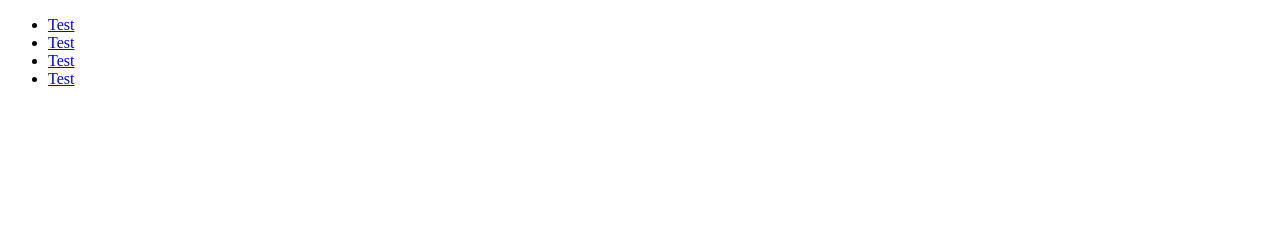
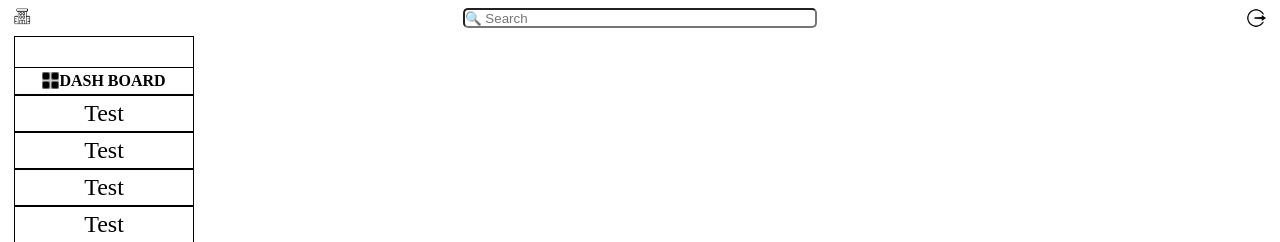
Before and after one commit to ahmedbilal-2711/HostelManagement, a plain HTML site: page html/navBar.html in a window 1280 px wide. Shown: the top 242 px of the page. Drawn offline with Linux system fonts and the light colour scheme.

Commit message:
nav bar started

```diff
--- a/css/navBar.css
+++ b/css/navBar.css
@@ -1,3 +1,104 @@
+*{
+    padding: 0;
+    margin: 0;
+}
+body{
+    display: flex;
+    flex-flow: column wrap;
+    height: max-content;
+    width: 100%;
+    height: 100%;
+}
+
+#topBar{
+    padding: 8px 14px 8px 14px;
+    display: flex;
+    flex-flow: row wrap;
+    justify-content: space-between;
+}
+
+.topIcons{
+    width: 20px;
+    height: 20px;
+}
+
+#searchBox{
+    border-radius: 5px;
+    width: 350px;
+}
+
+#sideBox{
+    padding: 0px 14px 0px 14px;
+    width: 180px;
+    height: 100%;
+}
+
+#headingDashBoard{
+    display: flex;
+    flex-flow: row wrap;
+    width: 100%;
+    align-items: center;
+    justify-content: center;
+    padding: 5px 0px 5px 0px;
+}
+
+#dashImg{
+    height: 17px;
+}
+
 #navBar{
+    width: 180px;
+    height: 100%;
+}
 
+#navBar ul{
+    padding: 0;
+    margin: 0;
+    padding-top: 30px;
+    padding-bottom: 500px;
+    border: 1px solid black;
 }
+
+#navBar li{
+    list-style: none;
+    border-top: 1px solid black;
+    border-bottom: 1px solid black;
+    width: 100%;
+    padding: 4px 0px 4px 0px;
+    display: flex;
+    flex-flow: row wrap;
+    justify-content: center;
+}
+
+li::after{
+    background-color: red;
+}
+
+a{
+    text-decoration: none;
+    color: black;
+    font-size: x-large;
+}
+
+li>a:hover{
+    animation-name: hoverDashboard;
+    animation-duration: 1000ms;
+    animation-fill-mode: forwards;
+}
+
+/* Animations */
+
+@keyframes hoverDashboard {
+    0%{
+        transform: rotateX(90deg);
+    }
+    50%{
+        transform: rotateX(0deg);
+    }
+    75%{
+        transform: rotateX(-20deg);
+    }
+    100%{
+        transform: rotateX(0deg);
+    }
+}
--- a/html/navBar.html
+++ b/html/navBar.html
@@ -8,13 +8,24 @@
     <title>Hostify</title>
 </head>
 <body>
+    <div id="topBar">
+        <img src="../images/icon.png" alt="Icon" class="topIcons">
+        <input type="text" name="search" id="searchBox" placeholder="&#128269; Search" >
+        <img src="../images/signout.png" alt="Sign Out" class="topIcons" id="signout">
+    </div>
+    <div id="sideBox">
         <nav id="navBar">
             <ul>
+                <li>
+                    <img src="../images/dashboard.png" id="dashImg" alt="DashBoard">
+                    <h4>DASH BOARD</h4>
+                </li>
                 <li><a href="#">Test</a></li>
                 <li><a href="#">Test</a></li>
                 <li><a href="#">Test</a></li>
                 <li><a href="#">Test</a></li>
             </ul>
         </nav>
+    </div>
 </body>
 </html>
```
Also changed, not shown: images/dashboard.png (added), images/icon.png (added), images/search.png (added), images/signout.png (added). Lines whose indentation alone changed are shown as unchanged.
